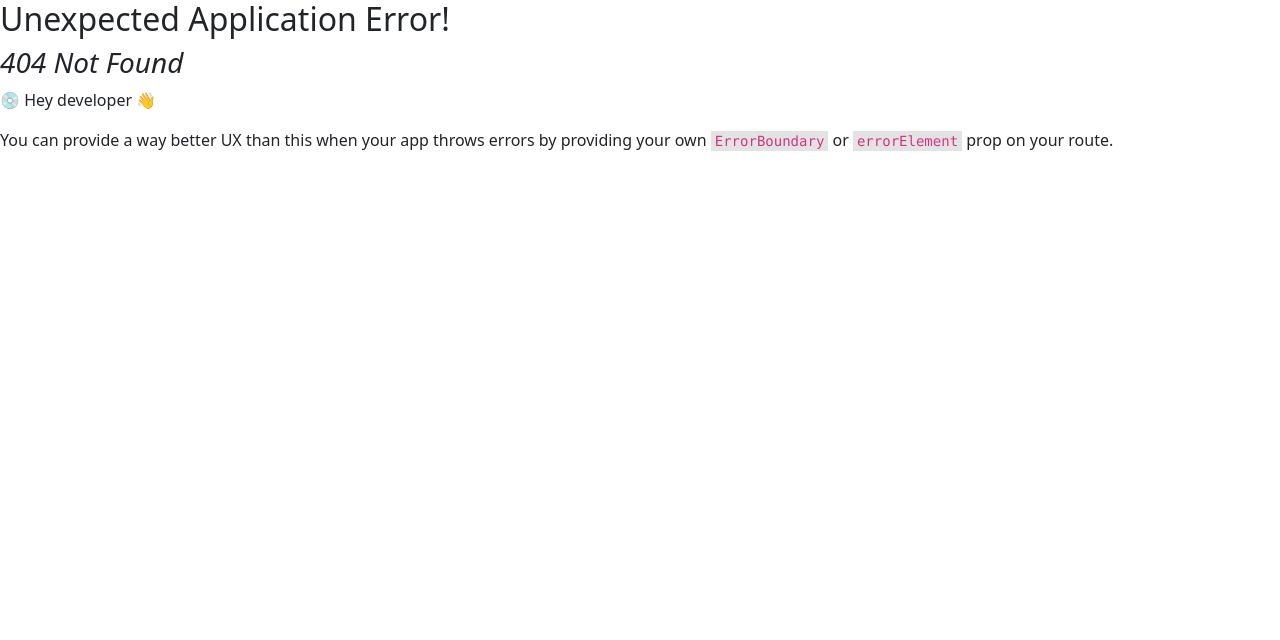
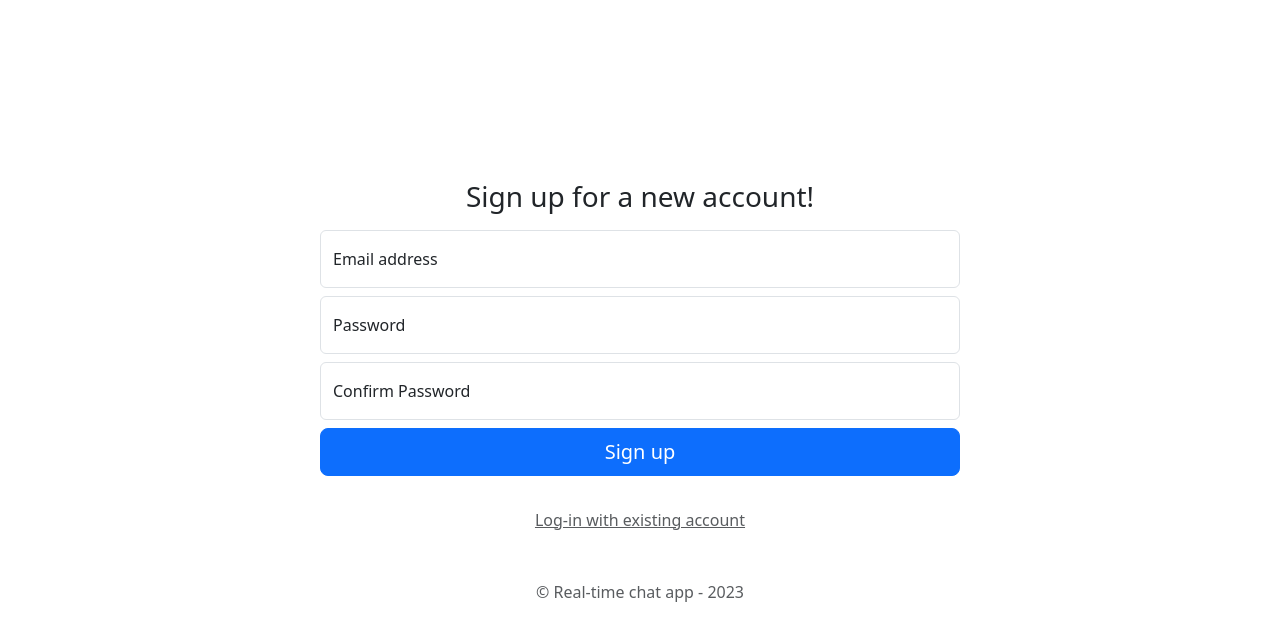
Before and after one commit to zakwanashfaq/chat_application, a React (Create React App) app in the folder client/: page /signup in a window 1280 px wide. Before the commit this address had no page. Shown: the top 640 px of the page. Built offline with nearby package versions, Linux system fonts and the light colour scheme.

Commit message:
added sign up page

```diff
--- a/client/src/components/loginPage.tsx
+++ b/client/src/components/loginPage.tsx
@@ -30,7 +30,10 @@ export default function LoginPage() {
               <button className="w-100 btn btn-dark" type="submit">Sign in as "Test User 2"</button>
             </div>
           </div>
-          <p className="mt-5 mb-3 text-body-secondary">©2023</p>
+          <div className="mt-4">
+            <a className="text-body-secondary" href="/signup" target="_self">Sign up for an account</a>
+          </div>
+          <p className="mt-5 mb-3 text-body-secondary">© Real-time chat app - 2023</p>
         </form>
       </main>
     </div>
--- /dev/null
+++ b/client/src/components/signUpPage.tsx
@@ -0,0 +1,31 @@
+
+
+export default function SignUpPage() {
+  return (
+    <div className="vh-100 d-flex justify-content-center align-items-center text-center">
+      <main className="form-signin w-50 m-auto">
+        <form>
+          <h1 className="h3 mb-3 fw-normal">Sign up for a new account!</h1>
+          <div className="form-floating mb-2">
+            <input type="email" className="form-control" id="floatingInput" placeholder="name@example.com" />
+            <label htmlFor="floatingInput">Email address</label>
+          </div>
+          <div className="form-floating mb-2">
+            <input type="password" className="form-control" id="floatingPassword" placeholder="Password" />
+            <label htmlFor="floatingPassword">Password</label>
+          </div>
+          <div className="form-floating mb-2">
+            <input type="password" className="form-control" id="floatingPassword" placeholder="Confirm Password" />
+            <label htmlFor="floatingPassword">Confirm Password</label>
+          </div>
+          <button className="w-100 mb-2 btn btn-lg btn-primary" type="submit">Sign up</button>
+          <div className="mt-4">
+            <a className="text-body-secondary" href="/login" target="_self">Log-in with existing account</a>
+          </div>
+          <p className="mt-5 mb-3 text-body-secondary">© Real-time chat app - 2023</p>
+        </form>
+      </main>
+    </div>
+
+  );
+}
--- a/client/src/routes.tsx
+++ b/client/src/routes.tsx
@@ -1,6 +1,7 @@
 import { createBrowserRouter } from 'react-router-dom';
 import { HomePage } from './App';
 import LoginPage from './components/loginPage';
+import SignUpPage from './components/signUpPage';
 
 export const app_router = createBrowserRouter([
     {
@@ -10,5 +11,9 @@ export const app_router = createBrowserRouter([
     {
         path: "/login",
         element: <LoginPage />,
+    },
+    {
+        path: "/signup",
+        element: <SignUpPage />,
     }
 ]);
```
